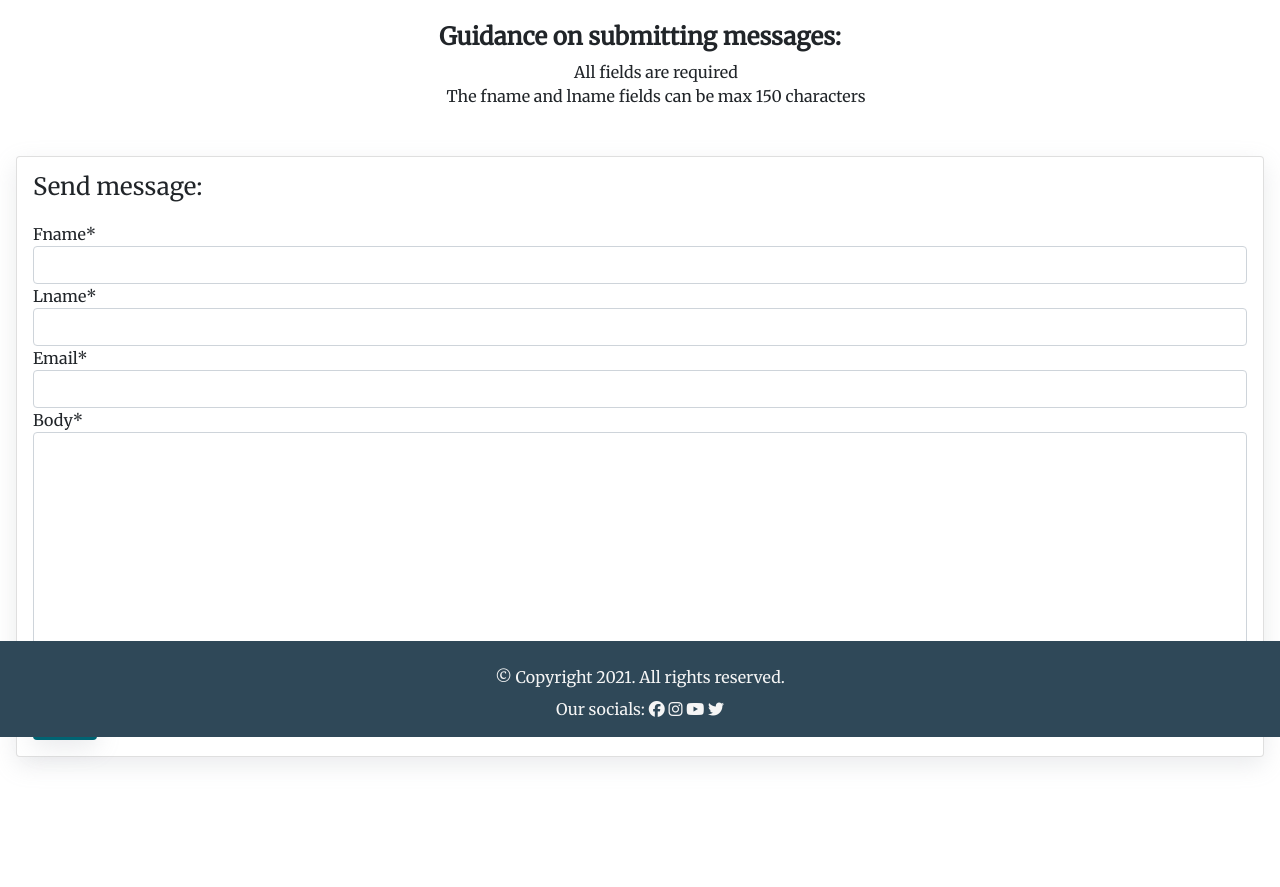
After one commit to domsq/the-gamers-forum, a Django app: template templates/contact_us.html in a window 1280 px wide. The commit adds this page. Shown: the part 63-950 px from the top of the page. Run offline with Django 3.2, Linux system fonts and the light colour scheme; the template is opened without the code that fills it: values that come from a table or form of the project are taken from there, others are empty; some libraries are stand-ins or nearby versions.

Commit message:
Create contact_us.html and configure link on base.html for contact us

```diff
--- a/templates/base.html
+++ b/templates/base.html
@@ -44,6 +44,9 @@
                     <a class="nav-link" href="{% url 'account_signup' %}">Sign Up</a>
                   </li>
                   {% endif %}
+                  <li class="nav-item">
+                    <a class="nav-link" href="{% url 'contact_us' %}">Contact Us</a>
+                  </li>
                 </ul>
               </div>
             </div>
--- /dev/null
+++ b/templates/contact_us.html
@@ -0,0 +1,24 @@
+{% extends 'base.html' %}
+
+{% block content %}
+
+{% load crispy_forms_tags %}
+
+<h4 class="text-center my-2"><strong>Guidance on submitting messages:</strong></h4>
+<ul class="text-center list-style-none">
+    <li>All fields are required</li>
+    <li>The fname and lname fields can be max 150 characters</li>
+</ul>
+
+<div class="card mb-4 mt-5 mx-3">
+    <div class="card-body">
+        <h4>Send message:</h4>
+        <form method="post" style="margin-top: 1.3em;">
+            {{ contact_us_form | crispy }}
+            {% csrf_token %}
+            <button type="submit" class="btn main-btn mt-3">Send</button>
+        </form>
+    </div>
+</div>
+
+{% endblock %}
```
